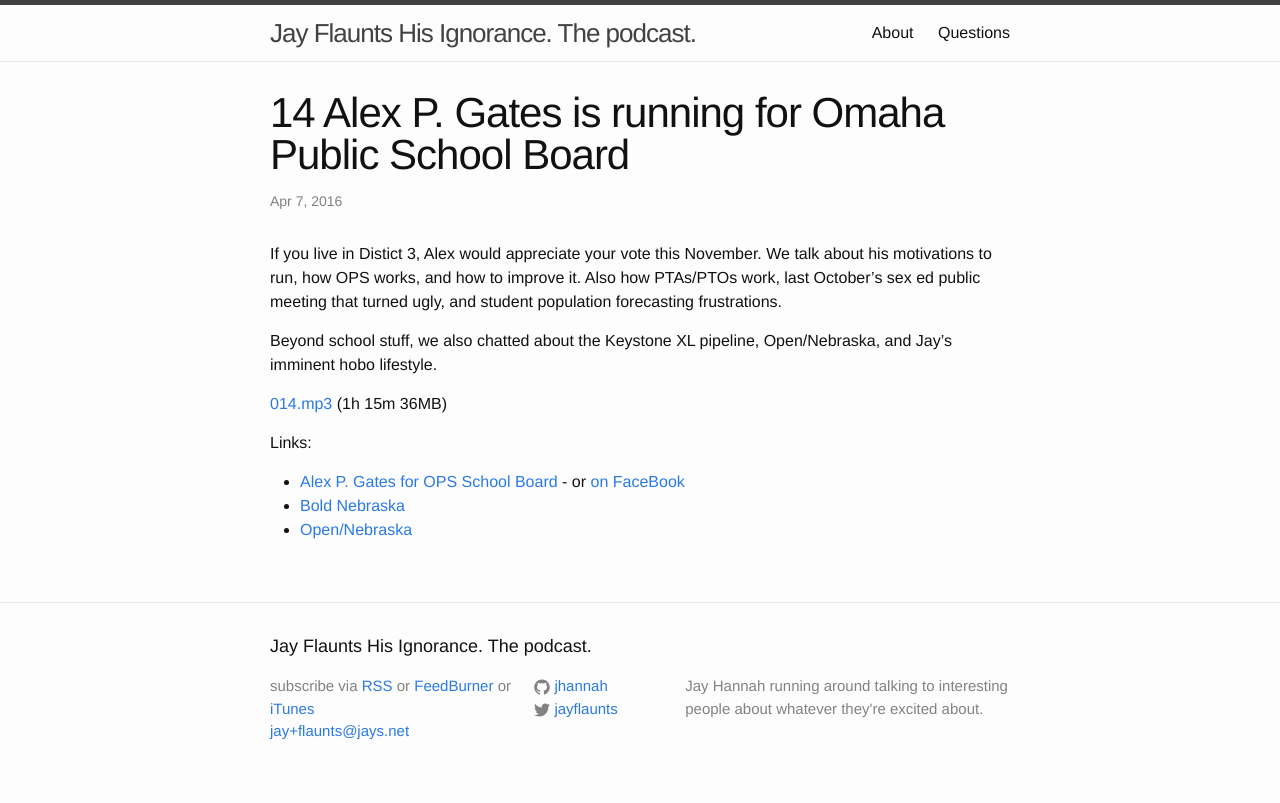
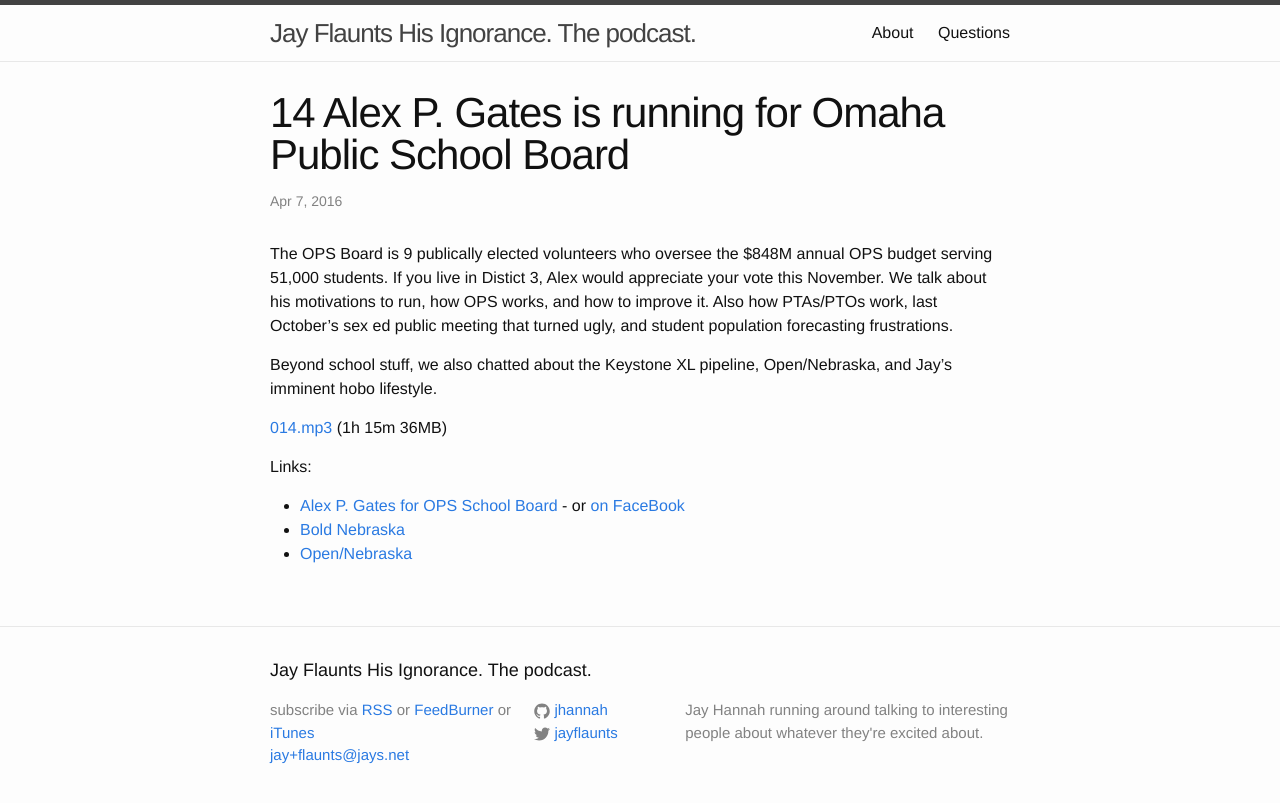
Before and after one commit to jhannah/jayflaunts, a Jekyll site: the page built from _posts/2016-04-07-ops_board.md, in a window 1280 px wide. Shown: the top 803 px of the page. Built offline with Jekyll 4.4.1, drawn with Linux system fonts in a browser that asks for light colours.

Commit message:
A little more about OPS.

```diff
--- a/_posts/2016-04-07-ops_board.md
+++ b/_posts/2016-04-07-ops_board.md
@@ -8,6 +8,8 @@ length: 36006312
 link: "https://dl.dropboxusercontent.com/u/244885/jay_flaunts/014.mp3"
 ---
 
+The OPS Board is 9 publically elected volunteers who oversee
+the $848M annual OPS budget serving 51,000 students.
 If you live in Distict 3, Alex would appreciate your vote this November.
 We talk about his motivations to run, how OPS works, and how to improve it.
 Also how PTAs/PTOs work, last October's sex ed public
```
